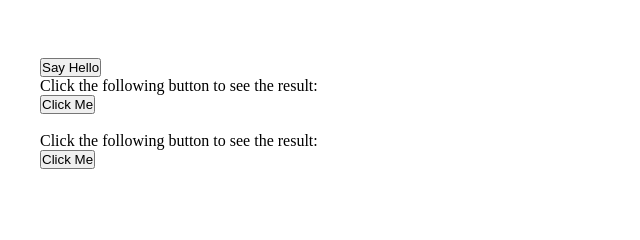
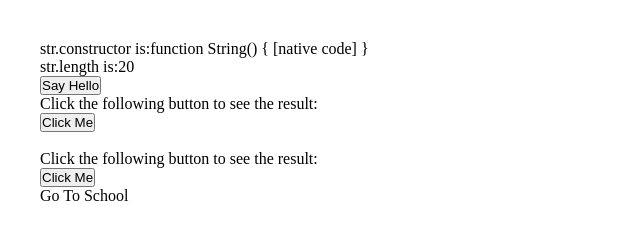
Before and after one commit to G4EVA-dev/LEARNJS, a plain HTML site: page index.html in a window 1280 px wide. Shown: the whole page, without its empty margins (0-640 px from the left). Drawn offline with Linux system fonts and the light colour scheme.

Commit message:
functions, objects, numbers

```diff
--- a/index.html
+++ b/index.html
@@ -32,5 +32,7 @@
 <form>
   <input type="button" value="Click Me" onclick="getValue()" />
 </form>
+
+<p> <blink> Go To School</blink></p>
   </body>
 </html>
--- a/script.js
+++ b/script.js
@@ -30,3 +30,8 @@ function getValue(){
     var getVal = prompt("Enter your name: ", " your name here");
     document.write("You have entered: " + getVal);
 }
+
+var str = new String("This is a New String");
+console.log(str);
+document.write("str.constructor is:" + str.constructor + "</br>");
+document.write("str.length is:" + str.length);
```
